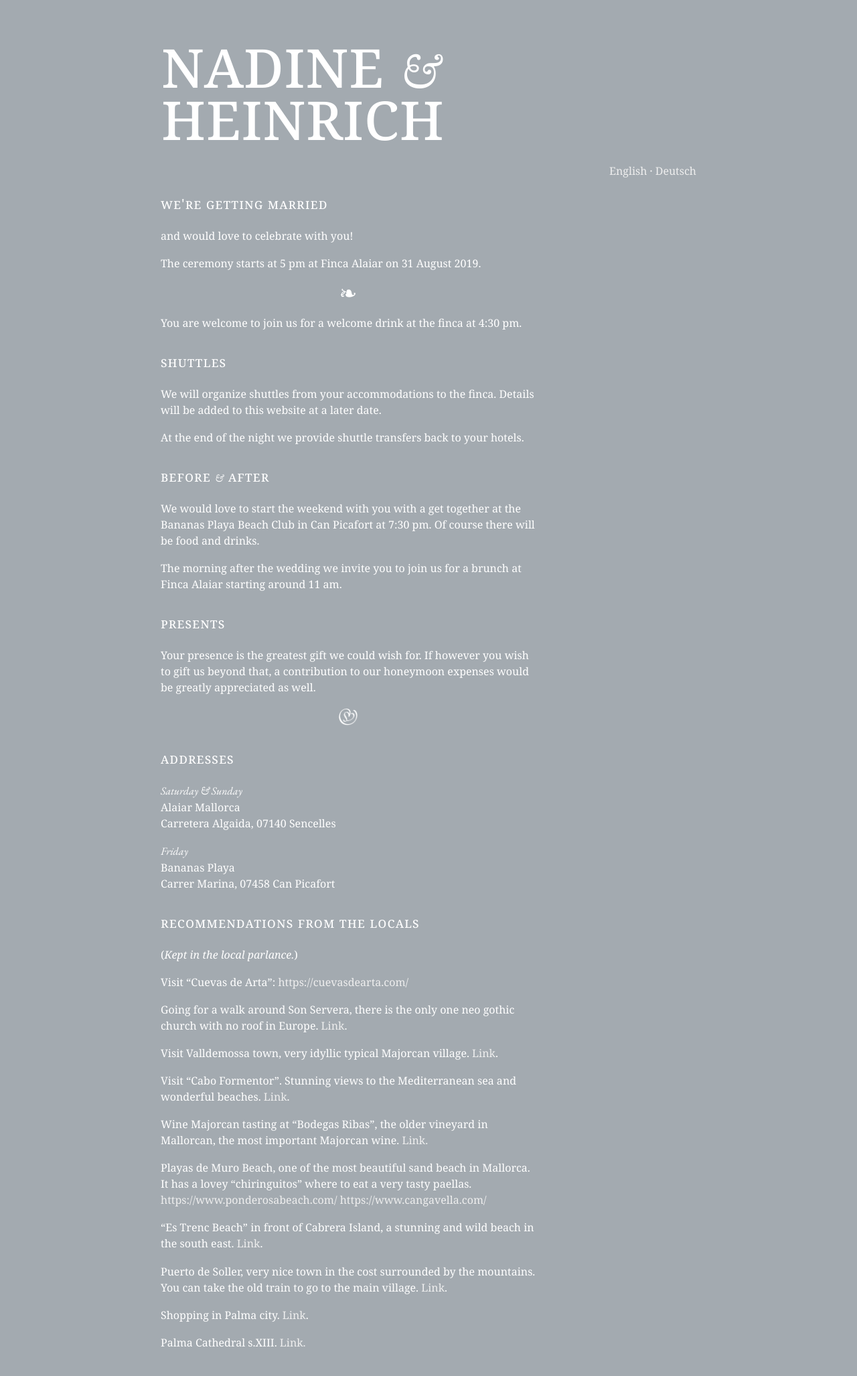
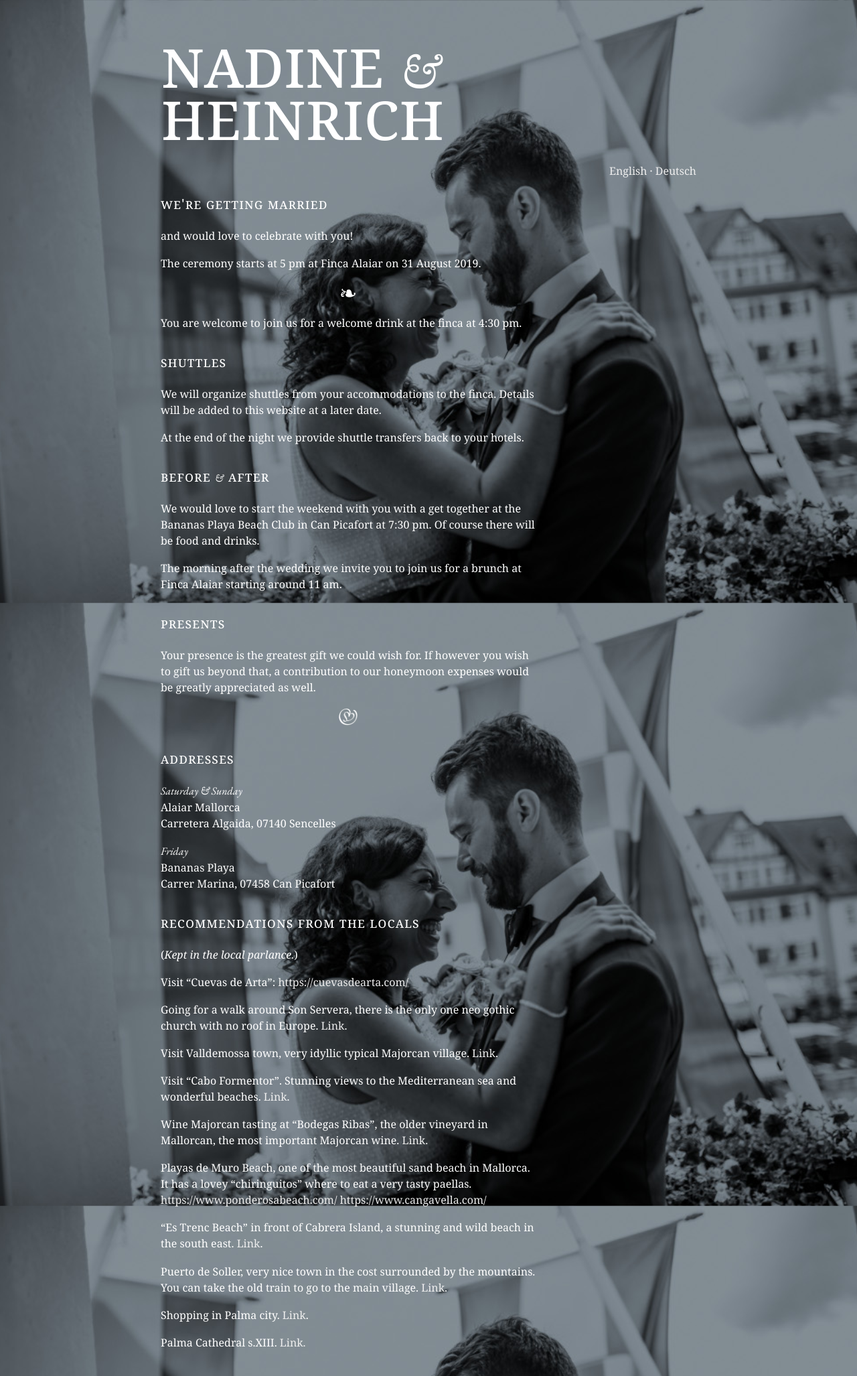
Before and after one commit to heiner/wedding, a Jekyll site: the page built from index.html, in a window 1280 px wide. Shown: the whole page at 67% size. Built offline with Jekyll 4.4.1, drawn with Linux system fonts in a browser that asks for light colours.

Commit message:
Add romatic picture.

```diff
--- a/css/wedding.css
+++ b/css/wedding.css
@@ -183,6 +183,11 @@
 .page-content {
     padding: 30px 0;
     background-color: #a3aab0;
+    background-image: url("../nadaheiner.jpg");
+    background-repeat: no-repeat;
+    background-position: center top;
+    background-attachment: fixed;
+    background-size: cover;
 }
 
 .page-content .right {
```
Also changed, not shown: nadaheiner.jpg (added).
